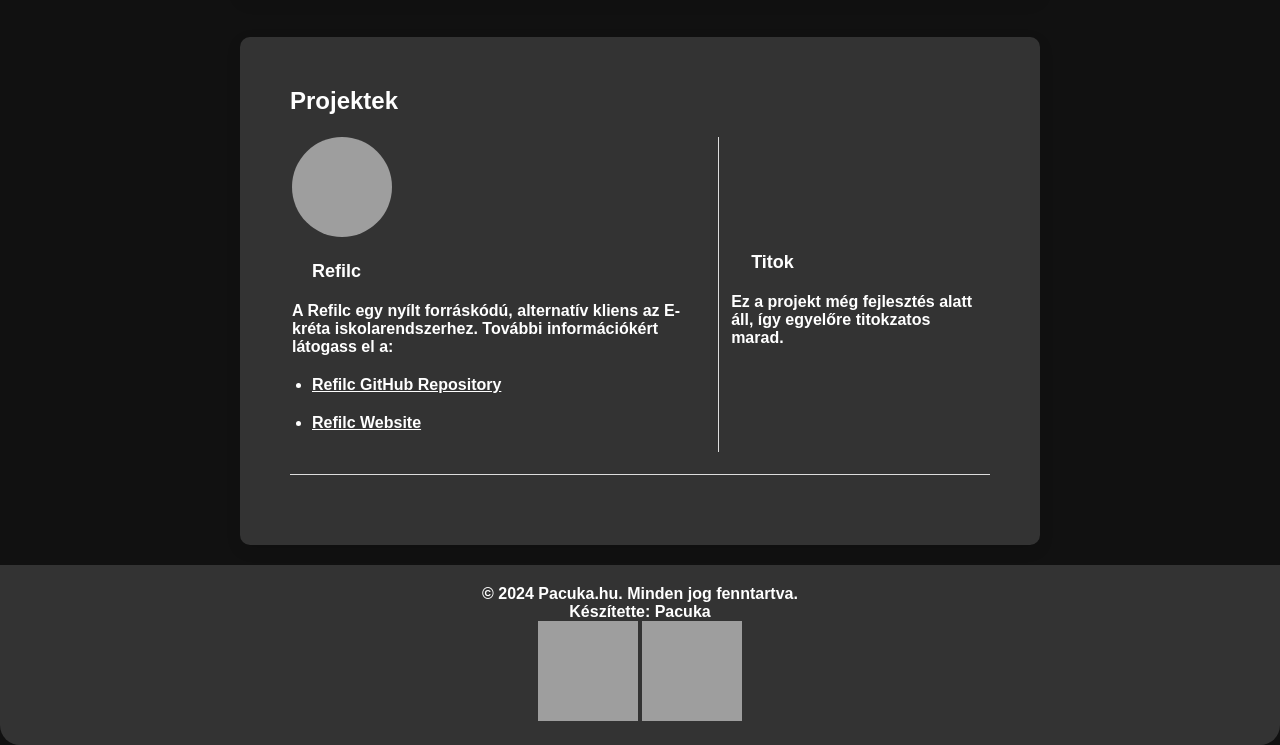
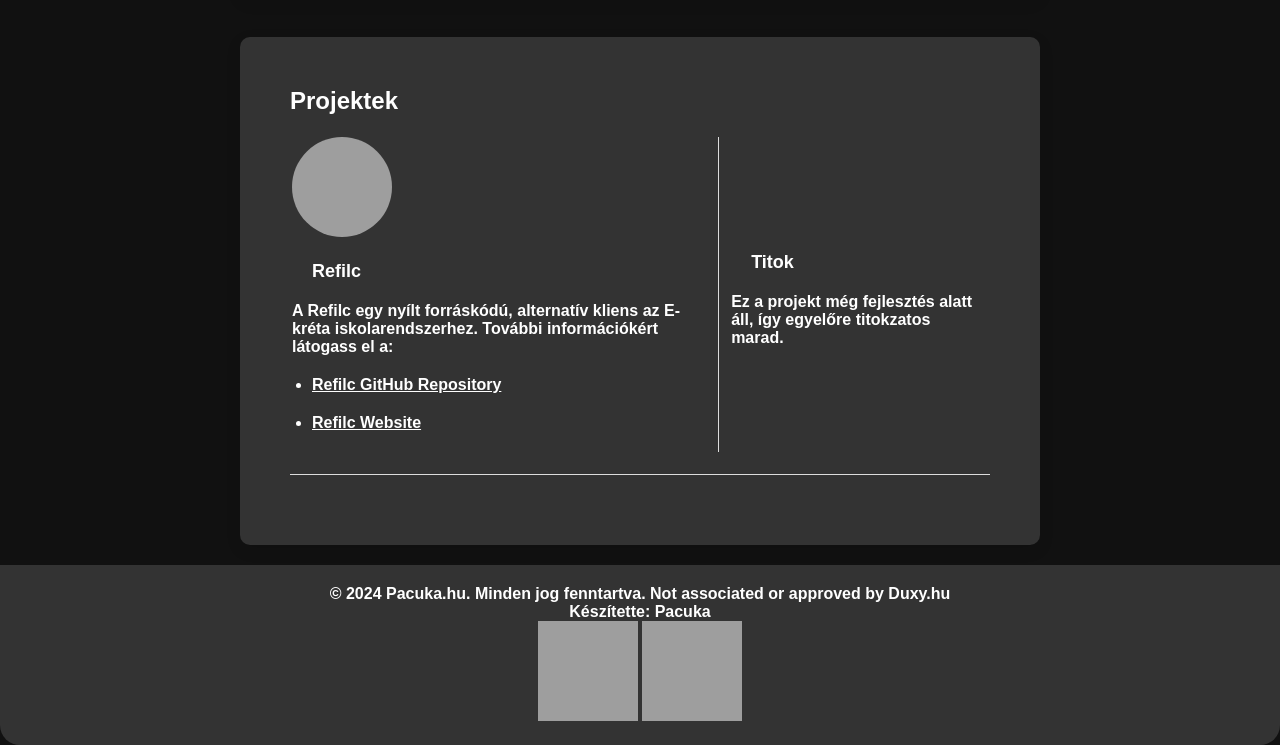
Before and after one commit to Pacuka/Website, a plain HTML site: page index.html in a window 1280 px wide. Shown: the part 673-1418 px from the top of the page. Drawn offline with Linux system fonts and the light colour scheme; grey boxes are pictures that could not be loaded.

Commit message:
Update index.html

```diff
--- a/index.html
+++ b/index.html
@@ -236,7 +236,7 @@
 
   </div>
   <footer>
-    <p>&copy; 2024 Pacuka.hu. Minden jog fenntartva.</p>
+    <p>&copy; 2024 Pacuka.hu. Minden jog fenntartva. Not associated or approved by Duxy.hu</p>
     <p>Készítette: Pacuka</p>
     <div class="contact">
     <a href="mailto:pacuka@vivaldi.net"><img class="mail" src="https://webmail.vivaldi.net/logo/Webmail-logo-blue.png" alt="E-mail"></a>
```
